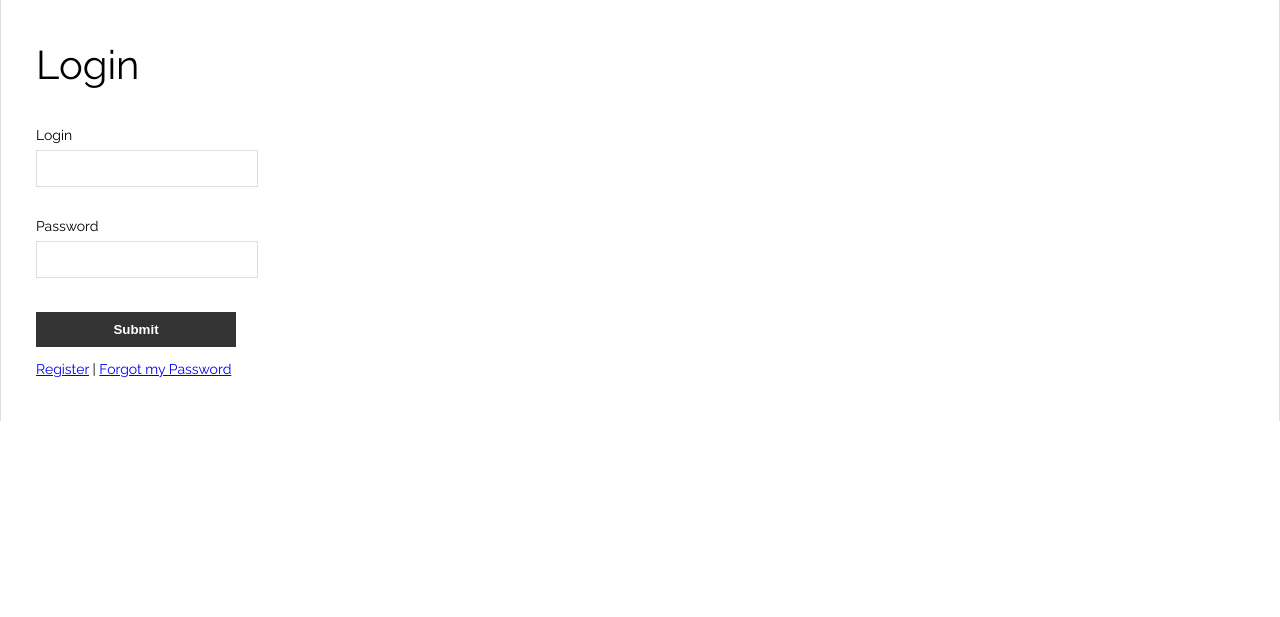
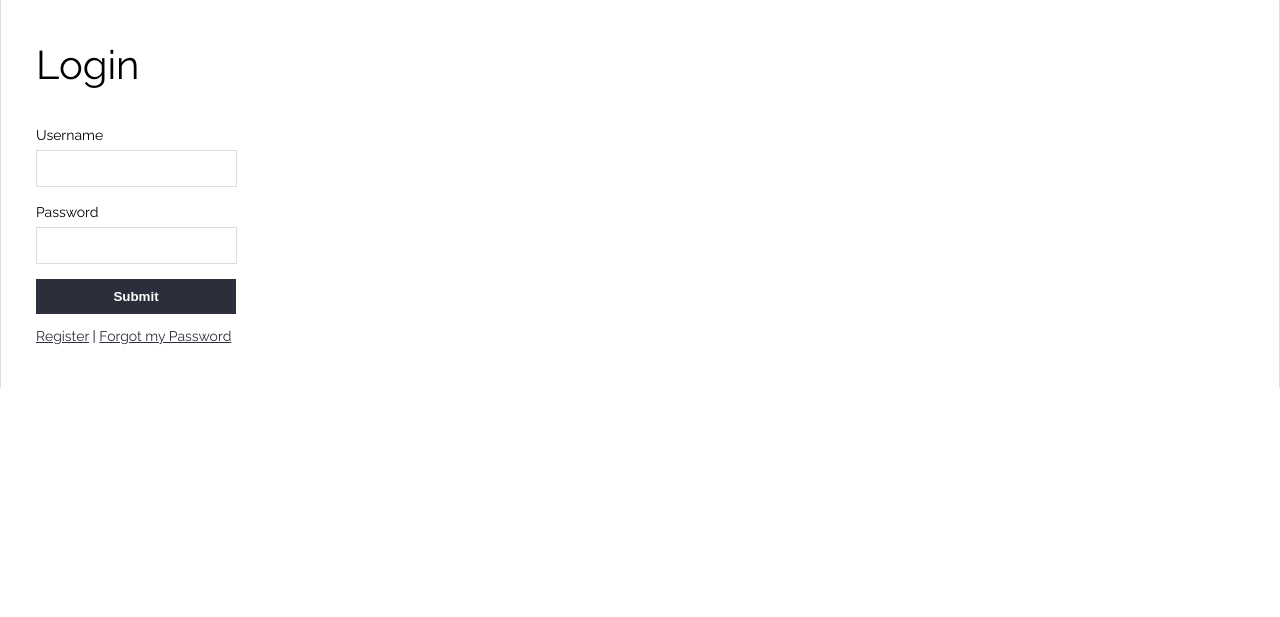
Before and after one commit to npuichigoB/panique2, a PHP site: the page made by 4-full-mvc-framework/views/login/index.php in a window 1280 px wide. Shown: the part 99-716 px from the top of the page. Run offline with PHP 8.4, Linux system fonts and the light colour scheme; the template is opened without the code that fills it, so the values that code supplies are empty; some libraries are stand-ins or nearby versions.

Commit message:
better wording and html fixing

```diff
--- a/4-full-mvc-framework/models/login_model.php
+++ b/4-full-mvc-framework/models/login_model.php
@@ -58,12 +58,12 @@ class Login_Model extends Model
 
                     } else {
 
-                        $this->errors[] = "Password wrong";
+                        $this->errors[] = "Password was wrong.";
                         return false;
                     }
 
             } else {
-                    $this->errors[] = "No such username";
+                    $this->errors[] = "This user does not exists.";
                     return false;
             }
 
--- a/4-full-mvc-framework/public/css/default.css
+++ b/4-full-mvc-framework/public/css/default.css
@@ -63,6 +63,11 @@ p {
     /*margin:0 10px;*/
     margin: 0;
     min-height: 250px;
+}
+
+.content a {
+    text-decoration: underline;
+    color: #2C2F3B;
 }
 
 .footer {
@@ -229,6 +234,13 @@ ul#menu li:hover ul.sub-menu {
 }
 
 /* input boxes */
+/* html5 reset. this is necessary to properly align input fields in html5 */
+input, select, textarea {
+  box-sizing: border-box;
+  -moz-box-sizing: border-box;
+  -webkit-box-sizing: border-box;
+}
+
 label {
     display: block;
     margin-bottom: 5px;
@@ -261,7 +273,7 @@ input[type="password"] {
 
 input[type="submit"] {
     border: 0;
-    background-color: #333;
+    background-color: #2C2F3B;
     color: #fff;
     font-weight: bold;
     /*padding: 10px;*/
--- a/4-full-mvc-framework/views/login/index.php
+++ b/4-full-mvc-framework/views/login/index.php
@@ -16,9 +16,12 @@
 
     <form action="login/login" method="post">
 
-            <label>Login</label><input type="text" name="user_name" /><br />
-            <label>Password</label><input type="password" name="user_password" /><br />
+            <label>Username</label>
+            <input type="text" name="user_name" />
+
+            <label>Password</label><input type="password" name="user_password" />
             <label></label><input type="submit" />
+
     </form>
 
     <a href="<?php echo URL; ?>login/register">Register</a>
--- a/4-full-mvc-framework/views/login/register.php
+++ b/4-full-mvc-framework/views/login/register.php
@@ -18,7 +18,10 @@
     <form method="post" action="register_action" name="registerform">
 
         <!-- the user name input field uses a HTML5 pattern check -->
-        <label for="login_input_username">Username (only letters and numbers, 2 to 64 characters)</label>
+        <label for="login_input_username">
+            Username
+            <span style="display: block; font-size: 14px; color: #999;">(only letters and numbers, 2 to 64 characters)</span>
+        </label>
         <input id="login_input_username" class="login_input" type="text" pattern="[a-zA-Z0-9]{2,64}" name="user_name" required />
 
         <!-- the email input field uses a HTML5 email type check -->
--- a/4-full-mvc-framework/views/login/requestpasswordreset.php
+++ b/4-full-mvc-framework/views/login/requestpasswordreset.php
@@ -1,6 +1,6 @@
 <div class="content">
 
-    <h1>Login</h1>
+    <h1>Request a password reset</h1>
 
     <?php
 
@@ -17,13 +17,10 @@
     <!-- request password reset form box -->
     <form method="post" action="requestpasswordreset_action" name="password_reset_form">
         <label for="password_reset_input_username">
-            Request a password reset.<br/>
             Enter your username and you'll get a mail with instructions:
         </label>
         <input id="password_reset_input_username" class="password_reset_input" type="text" name="user_name" required />
         <input type="submit"  name="request_password_reset" value="Reset my password" />
     </form>
 
-    <a href="index">Back to Login Page</a>
-
 </div>
```
